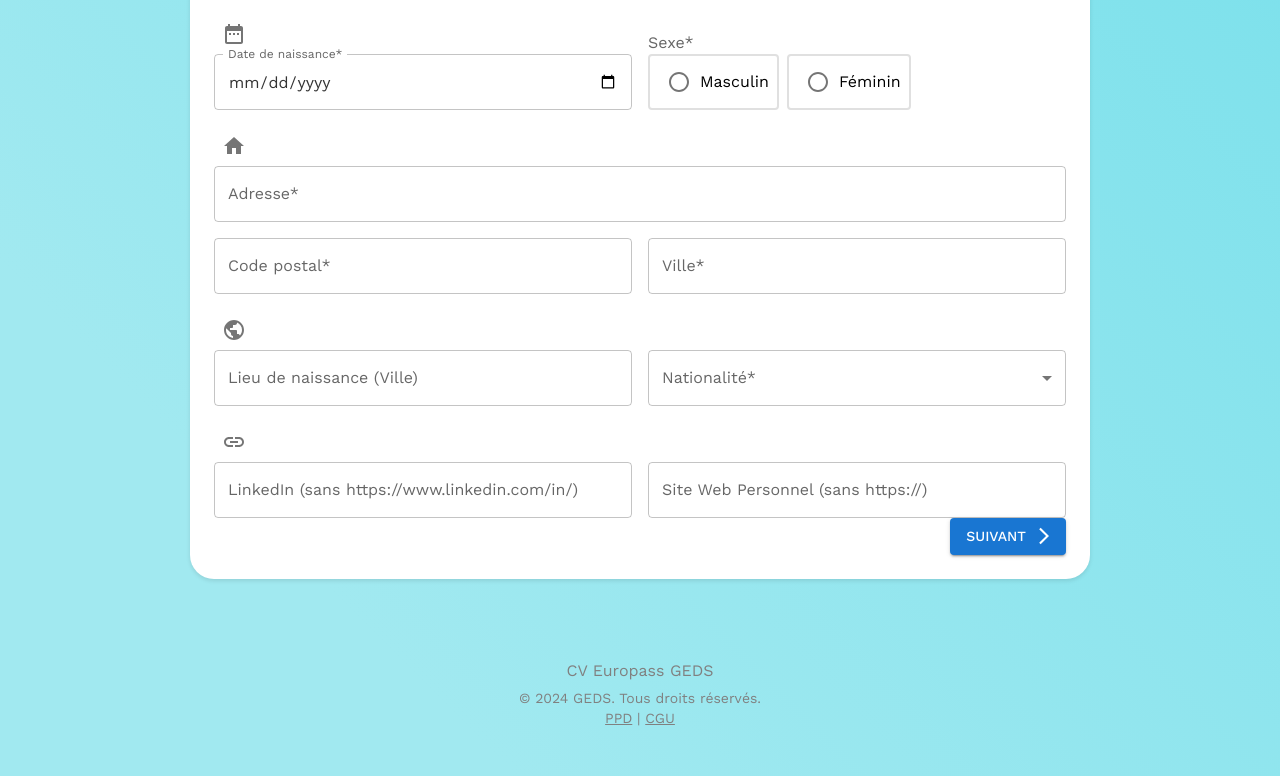
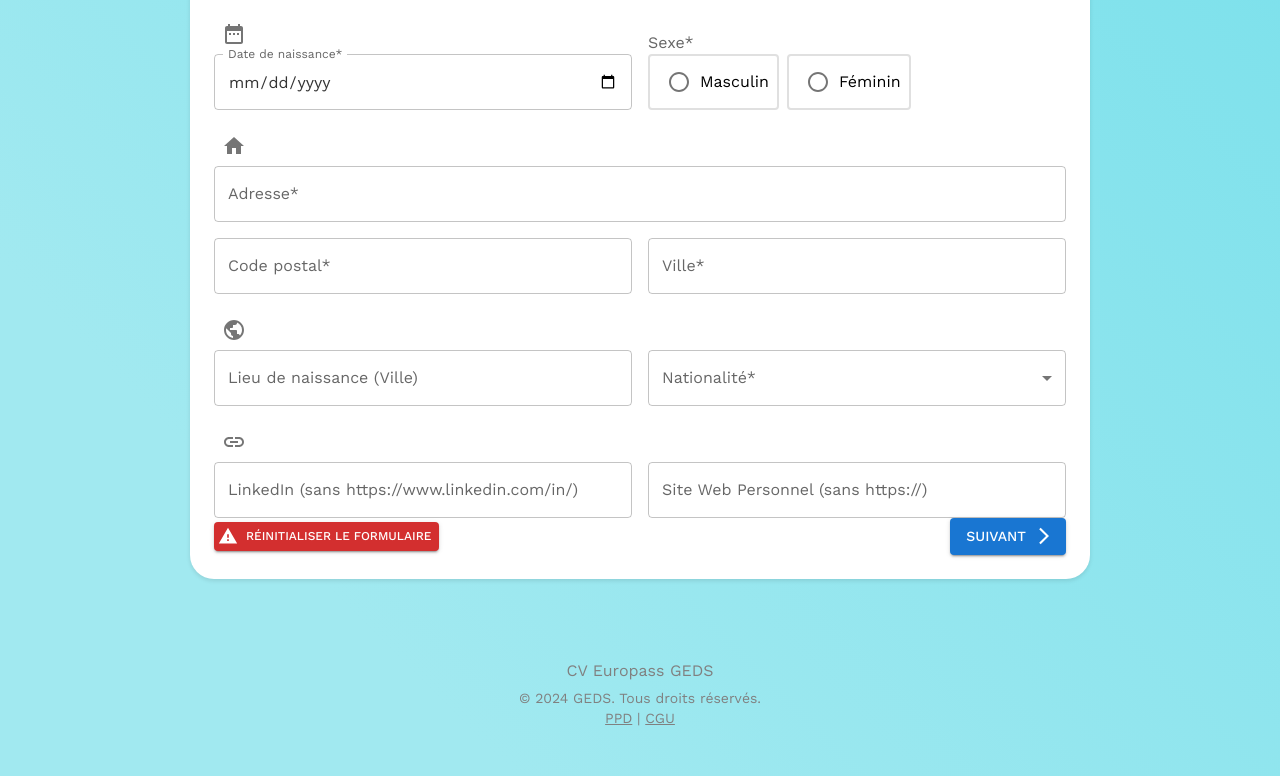
Before and after one commit to Smile2578/cveuro, a Next.js app: page /cvgen in a window 1280 px wide. Shown: the part 513-1289 px from the top of the page. Built offline with nearby package versions, Linux system fonts and the light colour scheme.

Commit message:
reinit button

```diff
--- a/app/components/cvgen/Form.js
+++ b/app/components/cvgen/Form.js
@@ -1,8 +1,9 @@
 "use client";
 import React, { useState, useEffect } from 'react';
 import { Formik, Form as FormikForm } from 'formik';
-import { Button, Box, LinearProgress, Typography, Grid, Snackbar, Alert, Stepper, Step, StepLabel, StepButton} from '@mui/material';
-import { ArrowBackIos, ArrowForwardIos  } from '@mui/icons-material';
+import { Button, Box, LinearProgress, Typography, Grid, Snackbar, Alert, Stepper, Step, StepLabel, StepButton, Dialog, DialogActions, DialogContent, DialogContentText, DialogTitle} from '@mui/material';
+import { ArrowBackIos, ArrowForwardIos } from '@mui/icons-material';
+import WarningIcon from '@mui/icons-material/Warning';
 import PersonalInfoForm from './PersonalInfoForm';
 import EducationForm from './EducationForm';
 import WorkExperienceForm from './WorkExperienceForm';
@@ -172,12 +173,12 @@ function validatePersonalInfo(values) {
 
 
 
-
 const Form = () => {
   const [currentStep, setCurrentStep] = useState(0);
   const [formValues, setFormValues] = useState(initialValues);
   const [snackbar, setSnackbar] = useState({ open: false, message: '', severity: 'info' });
   const [stepStatus, setStepStatus] = useState(formSteps.map(() => ({ validated: false, error: false })));
+  const [openDialog, setOpenDialog] = useState(false);
   const router = useRouter();
 
   const saveFormDataToLocalStorage = (formData) => {
@@ -364,11 +365,6 @@ const handleNext = async (values, actions) => {
       }
     };
 
-
-
-
-
-
     const handleStepClick = (index) => {
       if (index <= currentStep) {
         setCurrentStep(index);
@@ -381,6 +377,21 @@ const handleBack = () => {
       saveFormDataToLocalStorage(formValues);
       setCurrentStep(currentStep - 1);
     };
+
+    const handleOpenDialog = () => {
+      setOpenDialog(true);
+    };
+
+    const handleCloseDialog = () => {
+      setOpenDialog(false);
+    };
+
+    const handleClearAll = () => {
+      localStorage.clear(); // Clears all local storage
+      setFormValues(initialValues); // Resets form values to initial state
+      handleCloseDialog(); // Closes the dialog
+    };
+
 
 
 
@@ -418,28 +429,82 @@ return (
               React.createElement(formSteps[currentStep].component, { onNext: handleNext, values, setErrors})
             }
 
-          <Grid container justifyContent="space-between" spacing={2} className="mt-4">
+          <Grid container justifyContent={currentStep > 0 ? "space-between" : "center"} alignItems="center" spacing={2} className="mt-4">
               {currentStep > 0 && (
+                  <Grid item xs>
                       <Button onClick={handleBack} disabled={isSubmitting} startIcon={<ArrowBackIos />}>
                           Précédent
                       </Button>
+                  </Grid>
               )}
-            <Grid item style={{ marginLeft: 'auto' }}>
+              <Grid item>
+                  <Button
+                      onClick={handleOpenDialog}
+                      color="error"
+                      variant="contained"
+                      startIcon={<WarningIcon />}
+                      sx={{
+                          justifyContent: 'center',
+                          backgroundColor: theme.palette.error.main,
+                          color: 'white',
+                          fontSize: '0.75rem',
+                          padding: '4px 8px',
+                          minWidth: 'auto',  // Reduces the default width
+                      }}
+                  >
+                      Réinitialiser le formulaire
+                  </Button>
+              </Grid>
 
+                  <Grid item xs>
                       <Button
                           endIcon={<ArrowForwardIos />}
                           type="submit"
                           variant="contained"
-                style={{ backgroundColor: theme.palette.primary.main, color: '#FFFFFF' }}
+                          sx={{
+                              backgroundColor: theme.palette.primary.main,
+                              color: 'white',
+                              marginLeft: 'auto',
+                              display: 'flex',
+                              alignItems: 'center'
+                          }}
                           disabled={isSubmitting}
                       >
                           {currentStep === formSteps.length - 1 ? 'Soumettre' : 'Suivant'}
                       </Button>
                   </Grid>
+
           </Grid>
+
+
+
         </FormikForm>
       )}
     </Formik>
+
+    <Dialog
+      open={openDialog}
+      onClose={handleCloseDialog}
+      aria-labelledby="alert-dialog-title"
+      aria-describedby="alert-dialog-description"
+    >
+      <DialogTitle id="alert-dialog-title">{"Confirmez la réinitialisation"}</DialogTitle>
+      <DialogContent>
+        <DialogContentText id="alert-dialog-description">
+          Voulez-vous vraiment effacer toutes les données et réinitialiser le formulaire?
+        </DialogContentText>
+      </DialogContent>
+      <DialogActions>
+        <Button onClick={handleCloseDialog} color="primary">
+          Annuler
+        </Button>
+        <Button onClick={handleClearAll} color="secondary" autoFocus>
+          Réinitialiser
+        </Button>
+      </DialogActions>
+    </Dialog>
+
+
     <Snackbar
       open={snackbar.open}
       autoHideDuration={4000}
```
Lines whose indentation alone changed are shown as unchanged.
